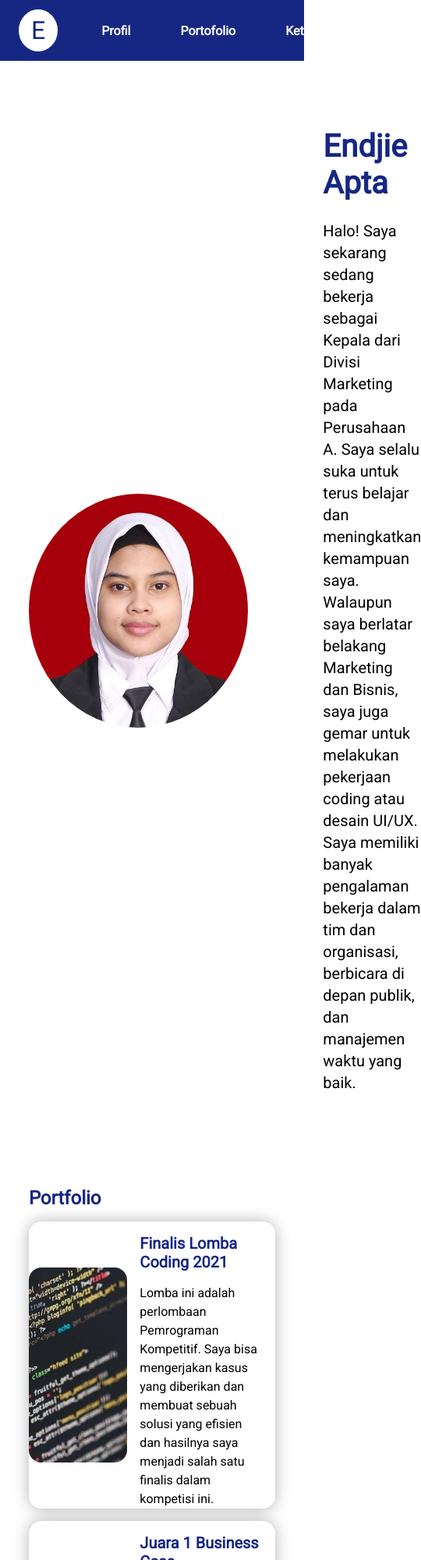
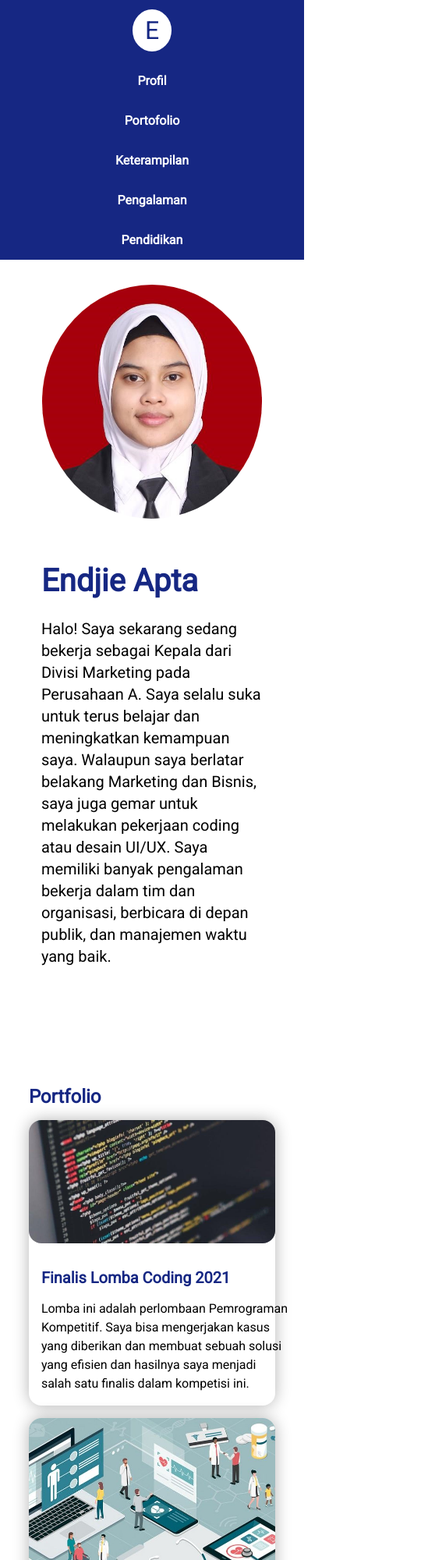
Before and after one commit to EndjieApta2001/EndjieApta2001.github.io, a plain HTML site: page index.html in a window 390 px wide. Shown: the top 2000 px of the page at 78% size, 540 px wide, since content can reach past the window. Drawn offline with Linux system fonts and the light colour scheme.

Commit message:
Update index.css

```diff
--- a/index.css
+++ b/index.css
@@ -217,3 +217,52 @@ footer {
     background-color: #162783;
     color: white;
 }
+
+@media screen and (max-width: 700px) {
+    header {
+    position: static;
+    flex-direction: column;
+    }
+    .nav-bar-items {
+    flex-direction: column;
+    text-align: center;
+    }
+}
+
+@media screen and (max-width: 700px) {
+    #profile-container {
+    padding-top: 32px;
+    flex-direction: column;
+    }
+    #bio {
+    margin: 16px;
+    padding: 16px 0;
+    }
+}
+
+@media screen and (max-width: 700px) {
+    .portfolio-card {
+    flex-direction: column;
+    align-items: flex-start;
+    }
+    .portfolio-card div {
+    width: 100%;
+    margin: 16px;
+    }
+    .portfolio-picture {
+    width: 100%;
+    height: auto;
+    }
+}
+
+@media screen and (max-width: 550px) {
+    .skill-card {
+    flex: 0 1 47%;
+    }
+}
+
+@media screen and (max-width: 550px) {
+    .education-card {
+    flex: 0 1 97%;
+    }
+}
```
